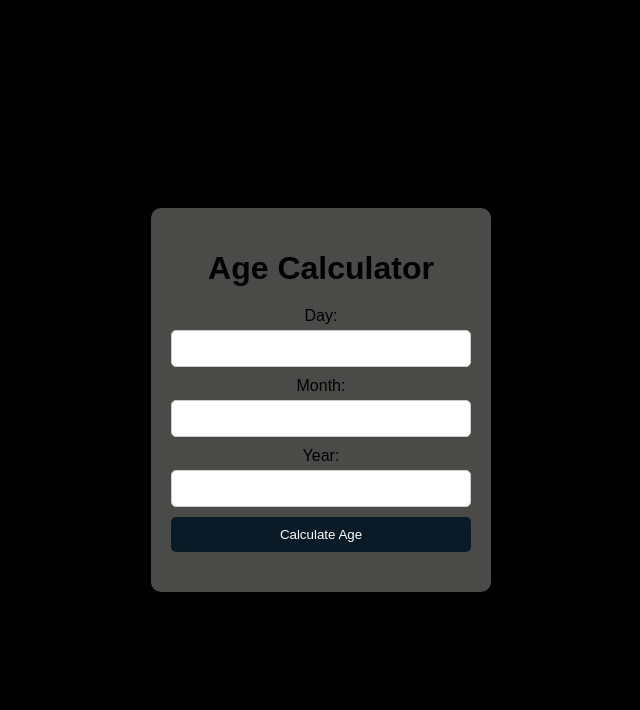
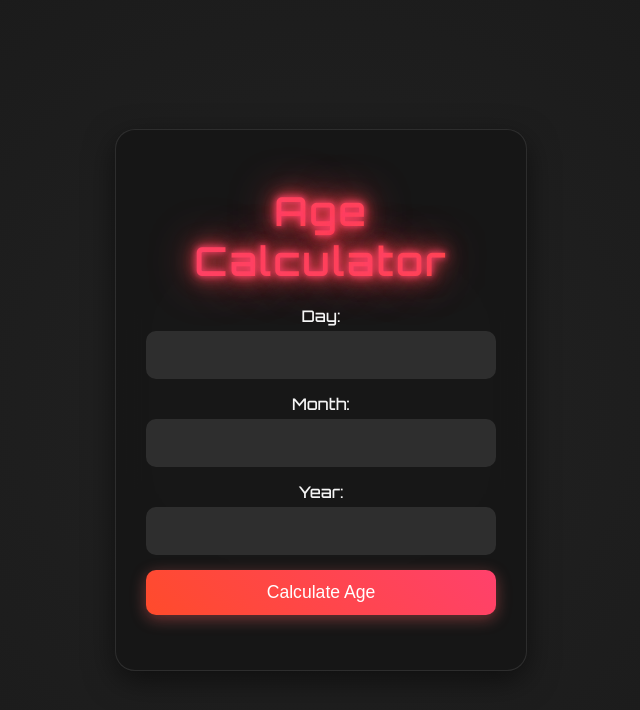
Before and after one commit to MuhammadNauman400/CodeAlpha_Age_Calculator, a plain HTML site: page index.html in a window 1280 px wide. Shown: the whole page, without its empty margins (319-959 px from the left). Drawn offline with Linux system fonts and the light colour scheme.

Commit message:
Added Animations and some stylings

```diff
--- a/index.html
+++ b/index.html
@@ -5,6 +5,7 @@
     <meta name="viewport" content="width=device-width, initial-scale=1.0">
     <title>Age Calculator</title>
     <link rel="stylesheet" href="styles.css">
+    <link href="https://fonts.googleapis.com/css2?family=Orbitron:wght@400;500;600&display=swap" rel="stylesheet">
 </head>
 <body>
     <div class="container">
--- a/styles.css
+++ b/styles.css
@@ -1,58 +1,112 @@
 body {
-    font-family: Arial, sans-serif;
-    background-color:black;
+    font-family: 'Orbitron', sans-serif;
+    background-color: #181818;
+    background: radial-gradient(circle, rgba(34,34,34,1) 0%, rgba(24,24,24,1) 100%);
     margin: 0;
     padding: 0;
     display: flex;
     justify-content: center;
     align-items: center;
     height: 100vh;
+    overflow: hidden;
+    color: #fff;
 }
 
 .container {
-    background-color: rgba(78, 79, 77, 0.959);
-    padding: 20px;
-    border-radius: 10px;
+    background: rgba(20, 20, 20, 0.75);
+    padding: 30px;
+    border-radius: 20px;
+    box-shadow: 0 10px 30px rgba(0, 0, 0, 0.5);
     text-align: center;
-    width: 300px;
+    width: 350px;
+    backdrop-filter: blur(15px);
+    border: 1px solid rgba(255, 255, 255, 0.1);
+    position: relative;
+    animation: fadeInUp 1s ease forwards;
 }
 
 h1 {
     margin-bottom: 20px;
+    font-size: 2.5em;
+    font-weight: 600;
+    background: linear-gradient(to right, #ff416c, #ff4b2b);
+    -webkit-background-clip: text;
+    -webkit-text-fill-color: transparent;
+    letter-spacing: 2px;
+    animation: neonGlow 3s ease-in-out infinite alternate;
 }
 
 form {
     display: flex;
     flex-direction: column;
+    animation: fadeIn 1.2s ease-in-out;
 }
 
 label {
     margin-bottom: 5px;
+    font-weight: 500;
+    color: #f5f5f5;
 }
 
+
 input {
-    padding: 10px;
-    margin-bottom: 10px;
-    border: 1px solid #ccc;
-    border-radius: 5px;
+    padding: 15px;
+    margin-bottom: 15px;
+    border: none;
+    border-radius: 10px;
+    background: rgba(255, 255, 255, 0.1);
+    color: #fff;
+    font-size: 1em;
+    transition: background 0.3s ease, transform 0.2s ease;
+}
+
+input:focus {
+    background: rgba(255, 255, 255, 0.2);
+    outline: none;
+    transform: scale(1.05);
+    box-shadow: 0 0 10px rgba(255, 100, 100, 0.7);
 }
 
 button {
-    padding: 10px;
-    background-color: #0a1a27;;
+    padding: 12px;
+    background-color: #ff416c;
+    background-image: linear-gradient(45deg, #ff4b2b, #ff416c);
     color: white;
     border: none;
-    border-radius: 5px;
+    border-radius: 10px;
     cursor: pointer;
+    font-size: 1.1em;
+    transition: background 0.3s ease, transform 0.2s ease, box-shadow 0.3s ease;
+    box-shadow: 0 4px 15px rgba(255, 100, 100, 0.4);
 }
 
 button:hover {
-    background-color: #311f11;
-
+    background-image: linear-gradient(45deg, #ff416c, #ff4b2b);
+    transform: scale(1.05);
+    box-shadow: 0 8px 30px rgba(255, 100, 100, 0.6);
 }
 
+
 p#result {
-    margin-top: 20px;
-    font-size: 18px;
-    color: #ebe2e2;
+    margin-top: 25px;
+    font-size: 1.3em;
+    font-weight: 500;
+    color: #f1f1f1;
+    letter-spacing: 0.5px;
+    animation: fadeInUp 1.5s ease forwards;
 }
+
+@keyframes neonGlow {
+    0% { text-shadow: 0 0 5px #ff416c, 0 0 10px #ff416c, 0 0 20px #ff4b2b, 0 0 40px #ff416c; }
+    100% { text-shadow: 0 0 10px #ff416c, 0 0 20px #ff4b2b, 0 0 30px #ff416c, 0 0 60px #ff4b2b; }
+}
+
+@keyframes fadeInUp {
+    0% { opacity: 0; transform: translateY(40px); }
+    100% { opacity: 1; transform: translateY(0); }
+}
+
+@keyframes fadeIn {
+    0% { opacity: 0; }
+    100% { opacity: 1; }
+}
```
